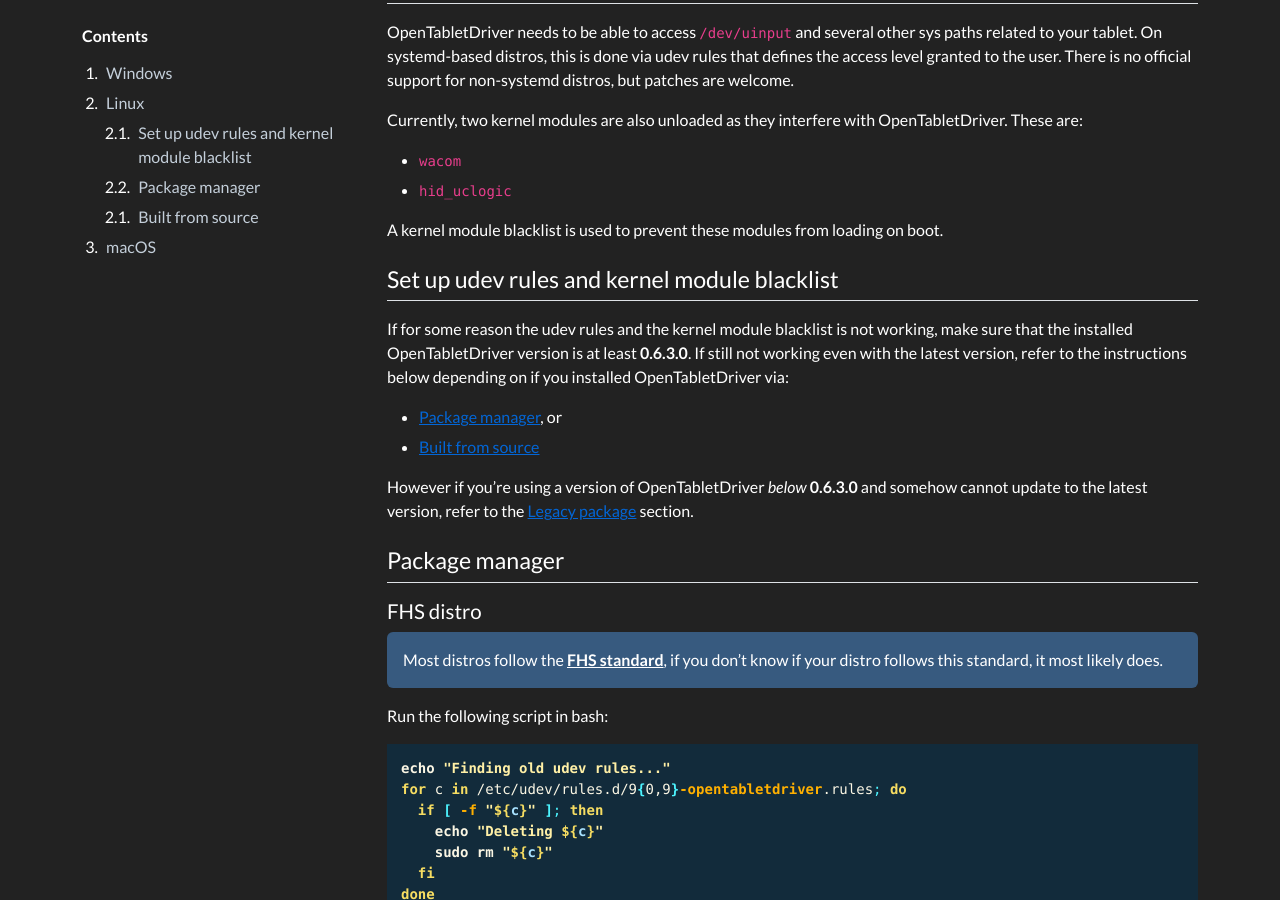
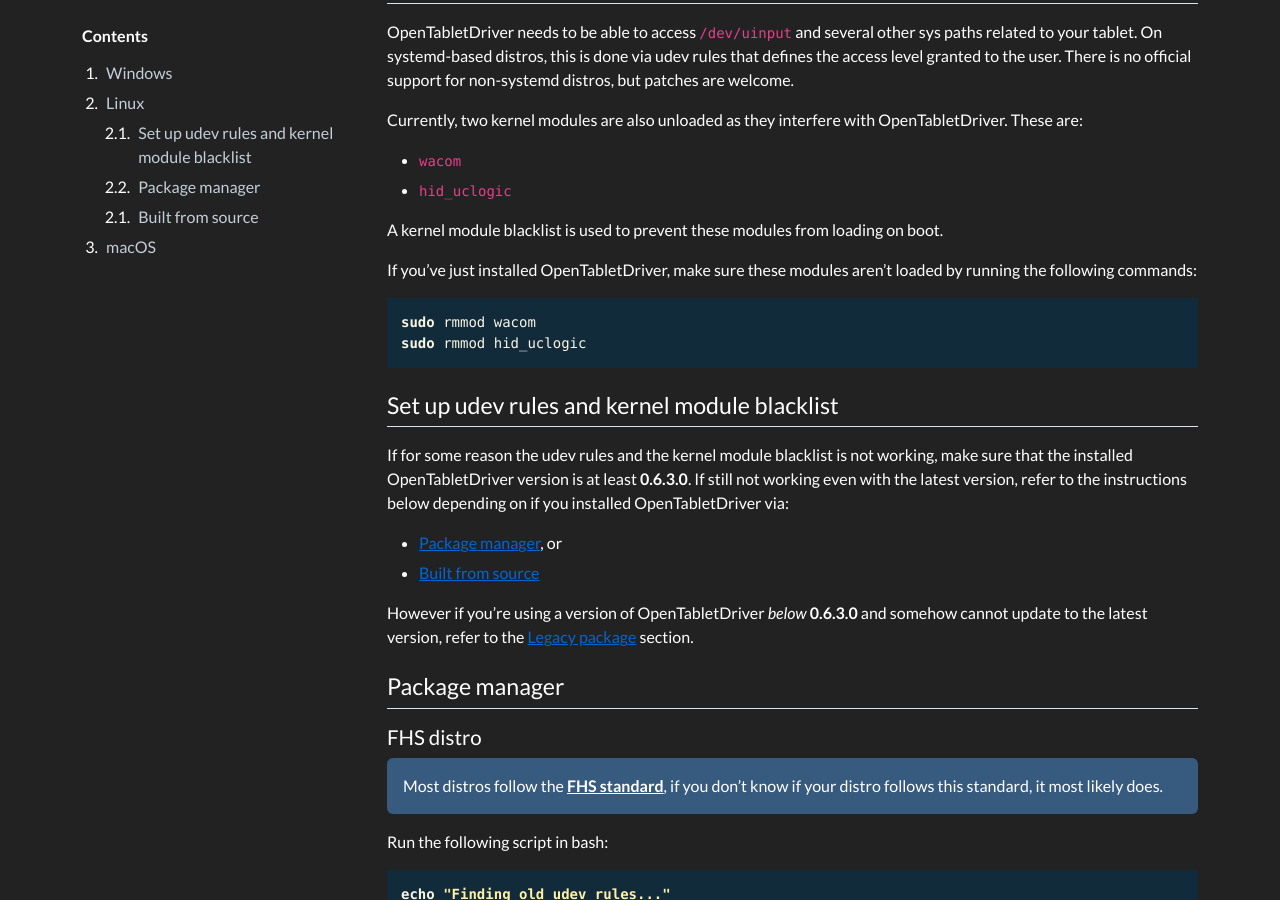
Before and after one commit to OpenTabletDriver/opentabletdriver.github.io, a Jekyll site: the page built from site/_wiki/Documentation/RequiredPermissions.md, in a window 1280 px wide and 900 px high, scrolled down 505 px. Built offline with Jekyll 4.4.1, drawn with Linux system fonts in a browser that asks for light colours; nearby versions of some CDN libraries; comment, search, counter and statistics services are not loaded.

Commit message:
wiki/Doc/RequiredPermissions: Add rmmod steps
A user following the wiki is likely going to miss the fact that the modules might not be unloaded,
as the module blacklist has not yet had a chance to apply. This should ensure that users unload them
before following the complicated udev and module blacklist steps below it

````diff
--- a/site/_wiki/Documentation/RequiredPermissions.md
+++ b/site/_wiki/Documentation/RequiredPermissions.md
@@ -27,6 +27,14 @@ Currently, two kernel modules are also unloaded as they interfere with OpenTable
 - `hid_uclogic`
 
 A kernel module blacklist is used to prevent these modules from loading on boot.
+
+If you've just installed OpenTabletDriver, make sure these
+modules aren't loaded by running the following commands:
+
+```sh
+sudo rmmod wacom
+sudo rmmod hid_uclogic
+```
 
 ### Set up udev rules and kernel module blacklist {#setup-linux}
 
````
